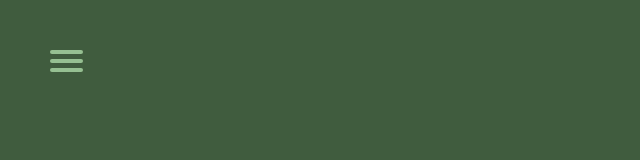
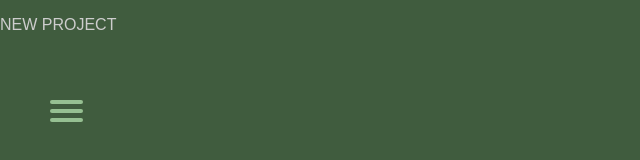
Before and after one commit to atvk/first-project, a plain HTML site: page index.html in a window 1280 px wide. Shown: the top 160 px of the page, without its empty margins (0-640 px from the left). Drawn offline with Linux system fonts and the light colour scheme.

Commit message:
add new title

```diff
--- a/index.html
+++ b/index.html
@@ -7,6 +7,7 @@
     <title>Dev</title>
 </head>
 <body>
+    <p>NEW PROJECT</p>
         <nav role="navigation">
         <div id="menuToggle">
           <input type="checkbox" />
--- a/styles.css
+++ b/styles.css
@@ -2,8 +2,6 @@ body
 {
   margin: 0;
   padding: 0;
-
-  /* make it look decent enough */
   background: #405c3e;
   color: #cdcdcd;
   font-family: "Avenir Next", "Avenir", sans-serif;
```
